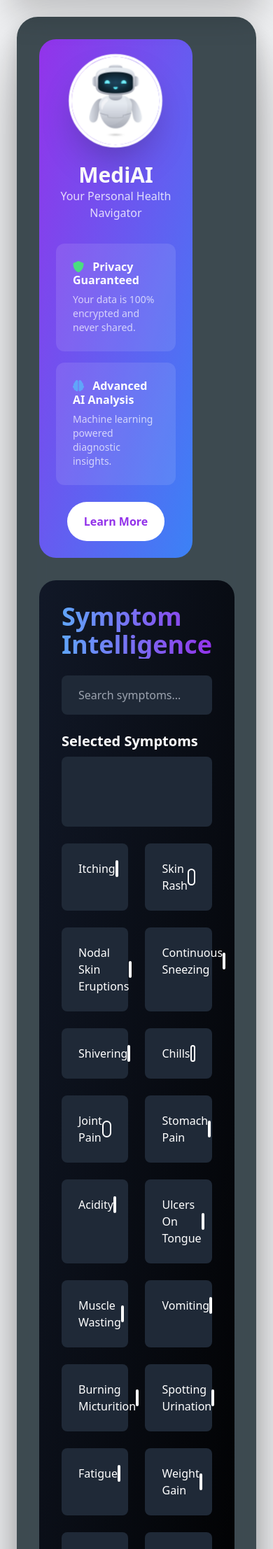
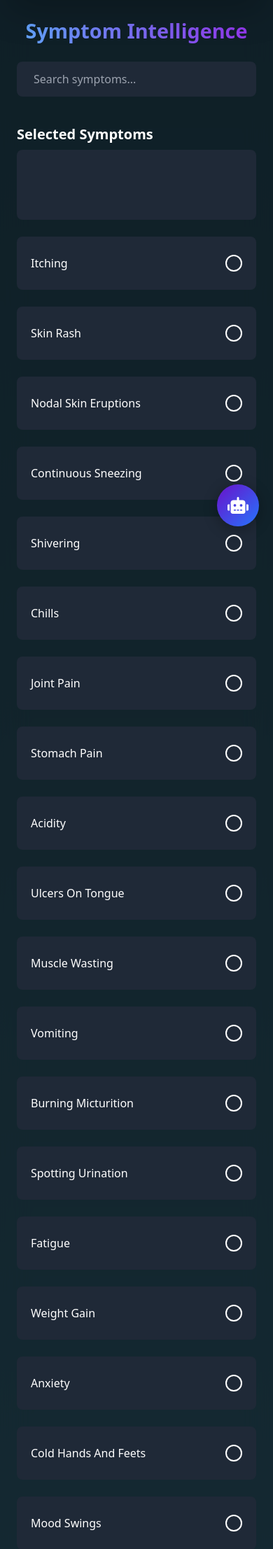
Before and after one commit to PayalSingh15/medicure, a Django app: page /disease/ in a window 390 px wide. Shown: the part 72-2285 px from the top of the page at 70% size. Run offline with Django 5.2, Linux system fonts and the light colour scheme; parts of the project's set-up code (start-up, migrations or seed data) failed here and were passed over; some libraries are stand-ins or nearby versions.

Commit message:
predict page made responsive

```diff
--- a/templates/disease_prediction/predict.html
+++ b/templates/disease_prediction/predict.html
@@ -22,6 +22,8 @@
         color: #ffffff;
         font-family: 'Inter', -apple-system, BlinkMacSystemFont, "Segoe UI", system-ui, sans-serif;
         line-height: 1.6;
+        padding: 0;
+        margin: 0;
     }
 
     .health-companion-container {
@@ -95,19 +97,164 @@
         overflow-y: auto;
     }
 
-    .selected-symptoms-container {
-        max-height: 150px;
-        overflow-y: auto;
+    /* Mobile-specific styles */
+    @media (max-width: 768px) {
+        body {
+            background: linear-gradient(to bottom, #0F2027, #203A43, #2C5364);
+        }
+
+        .health-companion-container {
+            width: 100%;
+            max-width: 100%;
+            border-radius: 0;
+            padding: 0;
+            grid-template-columns: 1fr !important;
+            gap: 0;
+            box-shadow: none;
+            min-height: 100vh;
+        }
+
+        /* AI Assistant Sidebar */
+        .health-companion-container > div:first-child {
+            border-radius: 0 0 20px 20px;
+            padding: 1.5rem;
+            margin-bottom: 1rem;
+        }
+
+        /* Main Content Area */
+        .health-companion-container > div:last-child {
+            border-radius: 0;
+            padding: 1.5rem;
+            background: transparent;
+        }
+
+        h2.text-4xl {
+            font-size: 1.8rem;
+            text-align: center;
+            margin-bottom: 1.5rem;
+        }
+
+        .symptom-selector {
+            padding: 1rem;
+            margin-bottom: 0.5rem;
+        }
+
+        .symptom-selector label {
+            font-size: 1rem;
+            padding: 0.75rem;
+        }
+
+        .selected-symptoms-container {
+            max-height: 150px;
+            min-height: 80px;
+            padding: 0.75rem;
+        }
+
+        #symptomSearch {
+            height: 56px;
+            font-size: 1rem;
+            padding: 1rem;
+            margin-bottom: 1rem;
+        }
+
+        #symptomsContainer {
+            grid-template-columns: 1fr !important;
+            gap: 0.5rem;
+        }
+
+        button[type="submit"] {
+            padding: 1rem;
+            font-size: 1.1rem;
+            margin-top: 1.5rem;
+        }
+
+        /* AI Assistant adjustments */
+        .text-center.mb-8 {
+            margin-bottom: 1.5rem;
+        }
+
+        .text-center.mb-8 img {
+            width: 80px;
+            height: 80px;
+            margin-bottom: 0.5rem;
+        }
+
+        .space-y-4 {
+            margin-bottom: 1rem;
+        }
+
+        /* Search results dropdown */
+        .search-results {
+            position: relative;
+            width: 100%;
+            max-height: 200px;
+        }
+
+        /* Symptom pills */
+        #selectedSymptoms span {
+            font-size: 0.9rem;
+            padding: 0.5rem 0.75rem;
+            margin-bottom: 0.5rem;
+        }
+    }
+
+    /* Tablet styles */
+    @media (min-width: 769px) and (max-width: 1024px) {
+        .health-companion-container {
+            grid-template-columns: 1fr 2fr;
+        }
+
+        #symptomsContainer {
+            grid-template-columns: 1fr 1fr !important;
+        }
+    }
+
+    /* Improve tap targets for mobile */
+    .symptom-selector label {
+        min-height: 44px;
+        display: flex;
+        align-items: center;
+    }
+
+    /* Make search input more mobile-friendly */
+    #symptomSearch {
+        height: 50px;
+        font-size: 16px; /* Prevents iOS zoom on input focus */
+    }
+
+    /* Mobile menu button */
+    .mobile-menu-button {
+        display: none;
+    }
+
+    @media (max-width: 768px) {
+        .mobile-menu-button {
+            display: block;
+            position: fixed;
+            bottom: 20px;
+            right: 20px;
+            width: 60px;
+            height: 60px;
+            background: linear-gradient(135deg, #6A11CB, #2575FC);
+            border-radius: 50%;
+            z-index: 100;
+            box-shadow: 0 4px 20px rgba(0,0,0,0.3);
+            display: flex;
+            align-items: center;
+            justify-content: center;
+            color: white;
+            font-size: 1.5rem;
+        }
     }
 </style>
 {% endblock %}
 
 {% block content %}
-<div class="min-h-screen flex items-center justify-center p-6">
-    <div class="health-companion-container w-full max-w-full mx-auto grid md:grid-cols-3 gap-8 p-8">
+<div class="min-h-screen flex items-center justify-center p-0 md:p-6">
+    <div class="health-companion-container w-full max-w-full mx-auto grid grid-cols-1 md:grid-cols-3 gap-0 md:gap-8 p-0 md:p-8">
 
-        <!-- Sidebar: AI Assistant -->
-        <div class="col-span-1 bg-gradient-to-br from-purple-600 to-blue-500 rounded-3xl p-6 flex flex-col">
+        <!-- Sidebar: AI Assistant - Hidden on mobile by default -->
+        <div class="col-span-1 bg-gradient-to-br from-purple-600 to-blue-500 rounded-3xl p-4 md:p-6 flex flex-col mobile-sidebar">
             <div class="text-center mb-8">
                 <img
                     src="/static/images/Graident Ai Robot.jpg"
@@ -143,15 +290,13 @@
             <div class="mt-6 text-center">
                 <button class="bg-white text-purple-600 px-6 py-3 rounded-full font-bold hover:text-green-500 transition">
                     <a href="{% url 'faq' %}" >Learn More</a>
-
-
                 </button>
             </div>
         </div>
 
         <!-- Main Content: Symptom Analysis -->
-        <div class="col-span-2 bg-gradient-to-br from-gray-900 to-black rounded-3xl p-8">
-            <h2 class="text-4xl font-bold text-transparent bg-clip-text bg-gradient-to-r from-blue-400 to-purple-600 mb-6">
+        <div class="col-span-2 bg-gradient-to-br from-gray-900 to-black rounded-3xl p-4 md:p-8 mobile-main-content">
+            <h2 class="text-4xl font-bold text-transparent bg-clip-text bg-gradient-to-r from-blue-400 to-purple-600 mb-6 mobile-title">
                 Symptom Intelligence
             </h2>
 
@@ -162,7 +307,7 @@
                         type="text"
                         id="symptomSearch"
                         placeholder="Search symptoms..."
-                        class="w-full px-4 py-3 bg-gray-800 rounded-lg text-white focus:outline-none focus:ring-2 focus:ring-purple-500"
+                        class="w-full px-4 py-3 bg-gray-800 rounded-lg text-white focus:outline-none focus:ring-2 focus:ring-purple-500 mobile-search"
                     >
                     <div id="searchResults" class="search-results absolute w-full mt-2 bg-gray-800 rounded-lg hidden z-50">
                         <!-- Search results will appear here -->
@@ -180,7 +325,7 @@
 
             <form id="predictionForm" action="{% url 'disease_prediction:predict_results' %}" method="POST">
                 {% csrf_token %}
-                <div id="symptomsContainer" class="grid grid-cols-2 md:grid-cols-4 gap-4">
+                <div id="symptomsContainer" class="grid grid-cols-1 sm:grid-cols-2 md:grid-cols-3 lg:grid-cols-4 gap-3 md:gap-4 mobile-symptoms-grid">
                     <!-- Symptoms will be dynamically populated -->
                 </div>
                 <div id="hiddenInputs">
@@ -189,7 +334,7 @@
 
                 <button
                     type="submit"
-                    class="w-full bg-gradient-to-r from-blue-500 to-purple-600 text-white py-4 rounded-full text-lg font-bold hover:from-blue-600 hover:to-purple-700 transition transform hover:scale-105 mt-6"
+                    class="w-full bg-gradient-to-r from-blue-500 to-purple-600 text-white py-4 rounded-full text-lg font-bold hover:from-blue-600 hover:to-purple-700 transition transform hover:scale-105 mt-6 mobile-submit"
                 >
                     Analyze My Health
                     <i class="fas fa-diagnoses ml-3"></i>
@@ -197,6 +342,11 @@
             </form>
         </div>
     </div>
+
+    <!-- Mobile menu button -->
+    <button class="mobile-menu-button" id="mobileMenuButton">
+        <i class="fas fa-robot"></i>
+    </button>
 </div>
 {% endblock %}
 
@@ -379,6 +529,8 @@ const selectedSymptomsContainer = document.getElementById('selectedSymptoms');
 const form = document.getElementById('predictionForm');
 const hiddenInputs = document.getElementById('hiddenInputs');
 const symptomsContainer = document.getElementById('symptomsContainer');
+const mobileMenuButton = document.getElementById('mobileMenuButton');
+const mobileSidebar = document.querySelector('.mobile-sidebar');
 
 function updateSelectedSymptoms() {
     selectedSymptomsContainer.innerHTML = '';
@@ -426,7 +578,7 @@ function updateSymptomSelectors() {
     // Create checkbox for each symptom
     displaySymptoms.forEach(symptom => {
         const div = document.createElement('div');
-        div.className = `symptom-selector relative bg-gray-800 rounded-lg p-4 transition-transform duration-300 ${selectedSymptoms.has(symptom) ? 'bg-blue-600' : ''}`;
+        div.className = `symptom-selector relative bg-gray-800 rounded-lg p-3 md:p-4 transition-transform duration-300 ${selectedSymptoms.has(symptom) ? 'bg-blue-600' : ''}`;
         div.innerHTML = `
             <input
                 type="checkbox"
@@ -438,10 +590,10 @@ function updateSymptomSelectors() {
             >
             <label
                 for="${symptom}"
-                class="flex items-center justify-between text-white font-medium cursor-pointer"
+                class="flex items-center justify-between text-white font-medium cursor-pointer py-1 px-1"
             >
-                ${symptomMapping[symptom] || symptom}
-                <span class="checkmark border-2 border-white rounded-full w-6 h-6 flex items-center justify-center">
+                <span class="mr-2">${symptomMapping[symptom] || symptom}</span>
+                <span class="checkmark border-2 border-white rounded-full min-w-6 min-h-6 w-6 h-6 flex-shrink-0 flex items-center justify-center">
                     <i class="fas fa-check text-white ${selectedSymptoms.has(symptom) ? '' : 'hidden'}"></i>
                 </span>
             </label>
@@ -508,7 +660,26 @@ document.addEventListener('click', (e) => {
     }
 });
 
+// Mobile menu toggle
+mobileMenuButton.addEventListener('click', () => {
+    mobileSidebar.classList.toggle('hidden');
+});
+
 // Initialize symptom selectors
 updateSymptomSelectors();
+
+// Hide sidebar on mobile by default
+if (window.innerWidth <= 768) {
+    mobileSidebar.classList.add('hidden');
+}
+
+// Handle window resize
+window.addEventListener('resize', () => {
+    if (window.innerWidth > 768) {
+        mobileSidebar.classList.remove('hidden');
+    } else {
+        mobileSidebar.classList.add('hidden');
+    }
+});
 </script>
 {% endblock %}
```
